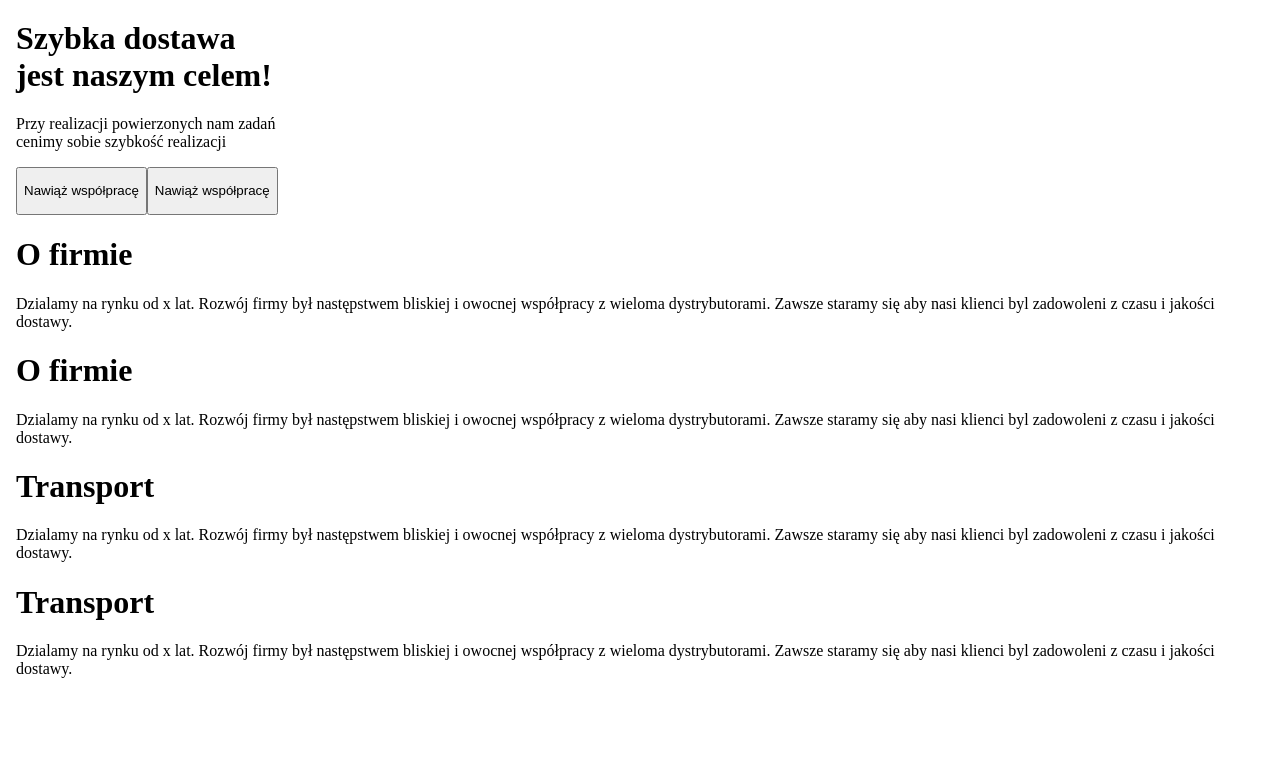
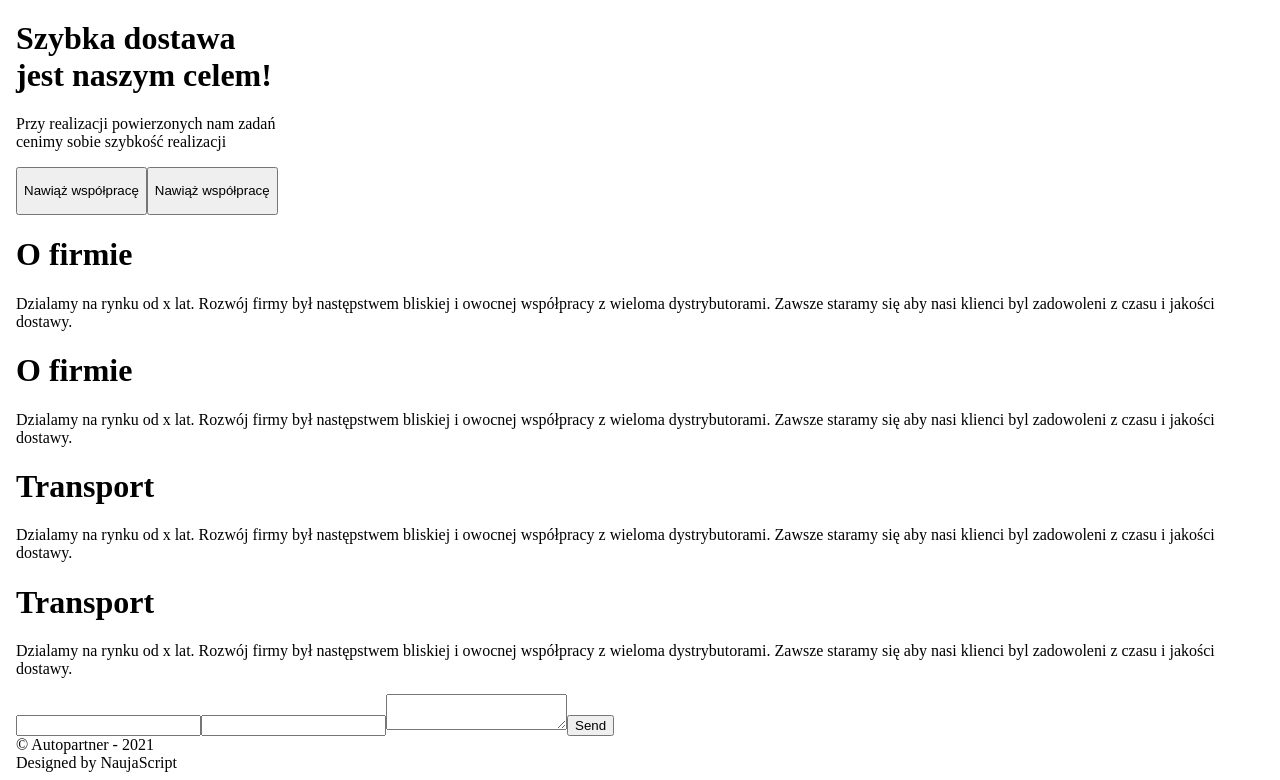
Before and after one commit to dewolaj881/autopartner, a Next.js app: page / in a window 1280 px wide. Shown: the part 376-1156 px from the top of the page. Before the commit the page ends 1070 px from the top, so only its background shows below. Built offline with nearby package versions, Linux system fonts and the light colour scheme.

Commit message:
feat: form & footer

```diff
--- a/pages/index.js
+++ b/pages/index.js
@@ -2,6 +2,9 @@ import Nav from '../components/Nav'
 import Showcase from '../components/Showcase'
 import About from '../components/About'
 import Transport from '../components/Transport'
+import Form from '../components/Form'
+import Footer from '../components/Footer'
+
 export default function Home() {
   return (
     <body className="bg-gray-900 ">
@@ -13,6 +16,8 @@ export default function Home() {
           <Showcase></Showcase>
           <About></About>
           <Transport></Transport>
+          <Form></Form>
+          <Footer></Footer>
         </div>
       </header>
     </body>
```
